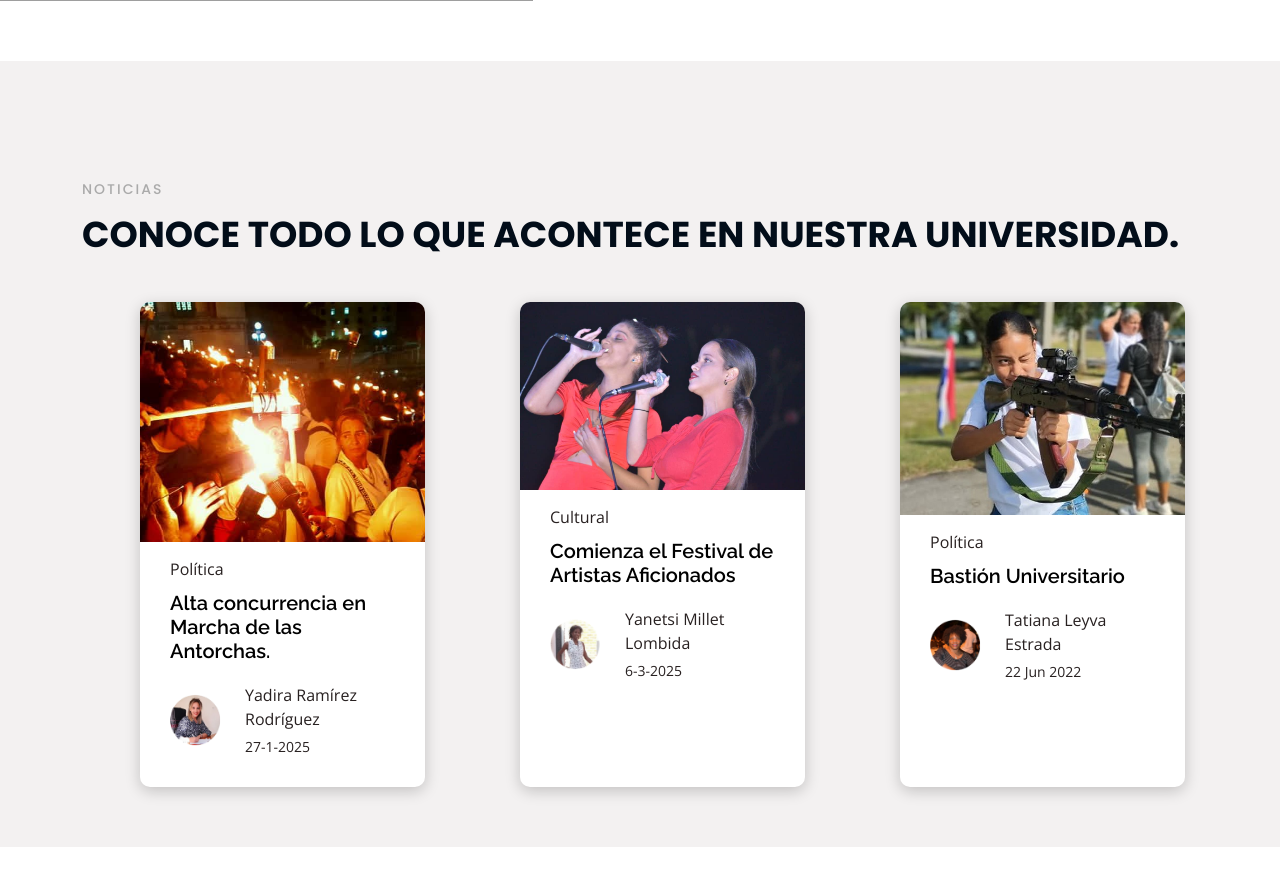
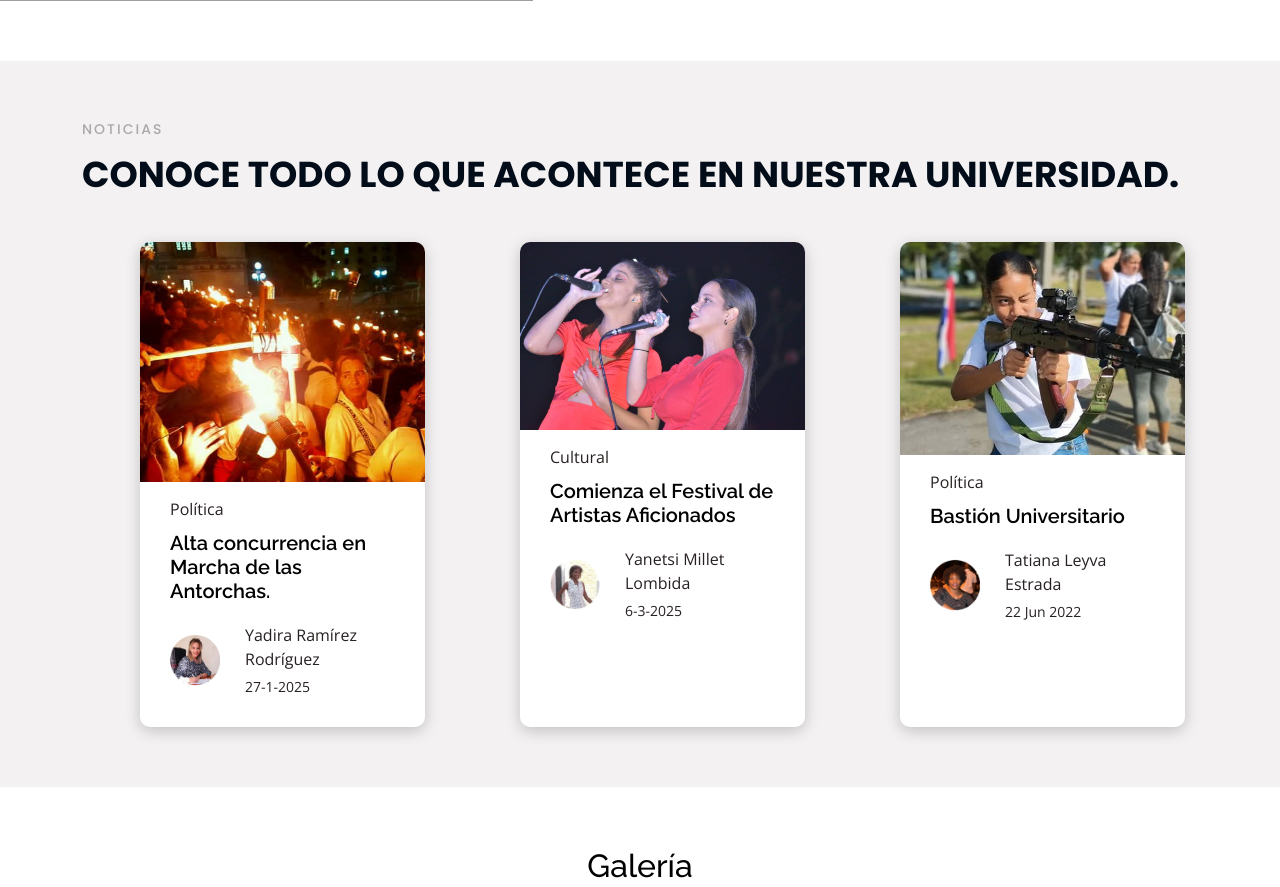
Before and after one commit to osmelmr/SGEE, a Django app: page / in a window 1280 px wide. Shown: the part 1503-2390 px from the top of the page. Run offline with Django 5.2, Linux system fonts and the light colour scheme; some libraries are stand-ins or nearby versions; grey boxes are pictures that could not be loaded.

Commit message:
carteeel

```diff
--- a/static/assets/css/style.css
+++ b/static/assets/css/style.css
@@ -580,7 +580,6 @@ section {
 
 .section-title {
   padding-bottom: 40px;
-  padding-top: 60px;
 }
 
 .section-title h2 {
@@ -2181,6 +2180,7 @@ margin-left: 8.0rem;
   color: #100380;
   font-size: 28px;
   font-weight: 700;
+  margin-top: 60px;
 }
 
 #formulario-evento .section-title p {
```
